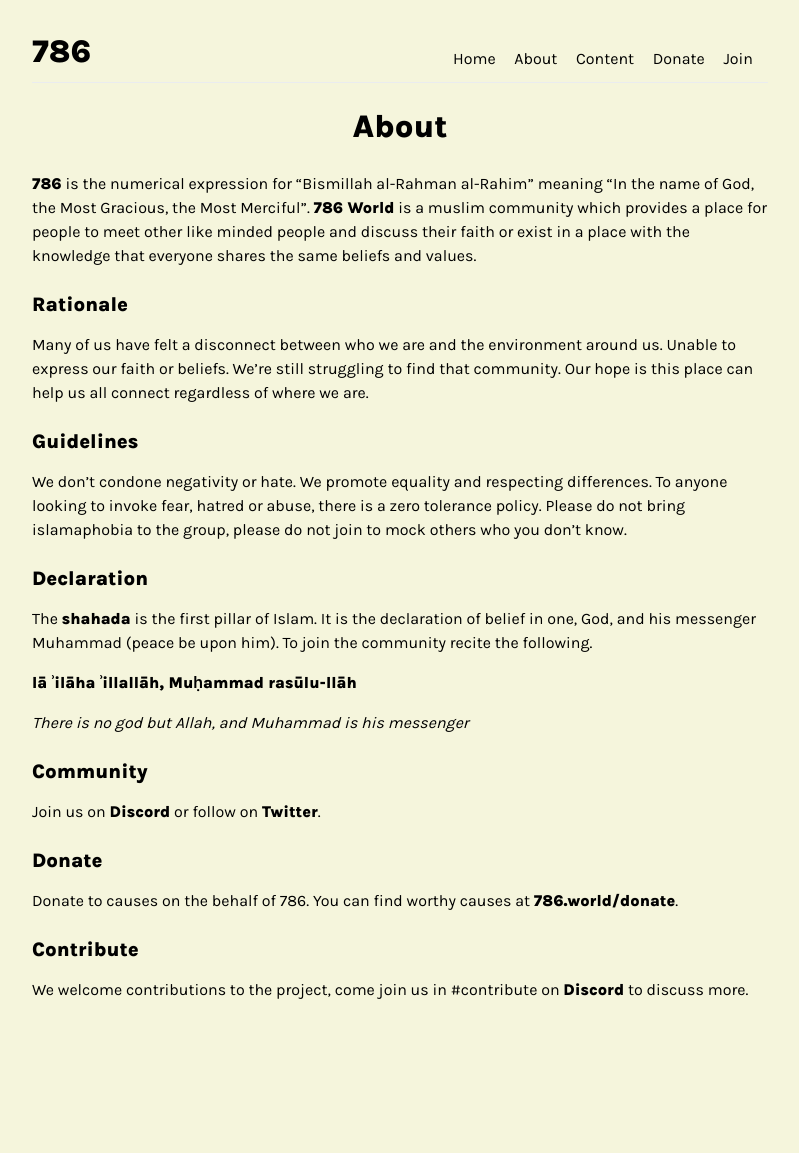
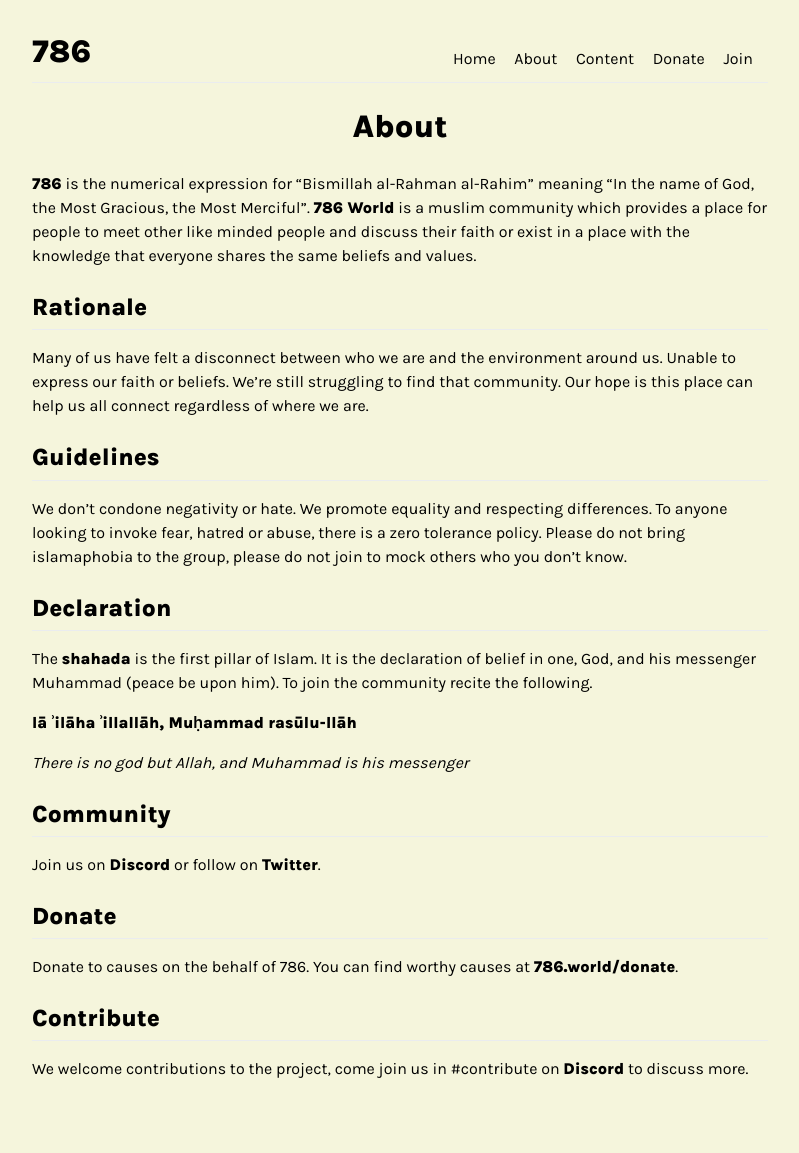
Before and after one commit to feyroozecode/786.world, a Jekyll site: the page built from about.md, in a window 1280 px wide. Shown: the whole page, without its empty margins (240-1039 px from the left). Built offline with Jekyll 4.4.1, drawn with Linux system fonts in a browser that asks for light colours; comment, search, counter and statistics services are not loaded; before the commit the page ends 1074 px from its top, so only the background shows below that.

```diff
--- a/about.md
+++ b/about.md
@@ -6,15 +6,15 @@ title: About
 [786](https://vargiskhan.com/log/the-number-786-its-origin-meaning-and-significance/) is the numerical expression for “Bismillah al-Rahman al-Rahim” meaning "In the name of God, the Most Gracious, the Most Merciful". [786 World](https://786.world/) is a muslim community which provides a place for people to
 meet other like minded people and discuss their faith or exist in a place with the knowledge that everyone shares the same beliefs and values.
 
-### Rationale
+## Rationale
 
 Many of us have felt a disconnect between who we are and the environment around us. Unable to express our faith or beliefs. We're still struggling to find that community. Our hope is this place can help us all connect regardless of where we are.
 
-### Guidelines
+## Guidelines
 
 We don't condone negativity or hate. We promote equality and respecting differences. To anyone looking to invoke fear, hatred or abuse, there is a zero tolerance policy. Please do not bring islamaphobia to the group, please do not join to mock others who you don't know.
 
-### Declaration
+## Declaration
 
 The [shahada](https://en.wikipedia.org/wiki/Shahada) is the first pillar of Islam. It is the declaration of belief in one, God, and his messenger
 Muhammad (peace be upon him). To join the community recite the following.
@@ -23,15 +23,15 @@ Muhammad (peace be upon him). To join the community recite the following.
 
 *There is no god but Allah, and Muhammad is his messenger*
 
-### Community
+## Community
 
 Join us on [Discord](https://discord.gg/dybMMCDRHN) or follow on [Twitter](https://twitter.com/786worlds).
 
-### Donate
+## Donate
 
 Donate to causes on the behalf of 786. You can find worthy causes at [786.world/donate](https://786.world/donate).
 
-### Contribute
+## Contribute
 
 We welcome contributions to the project, come join us in #contribute on [Discord](https://discord.gg/dybMMCDRHN) to discuss more.
 
```
